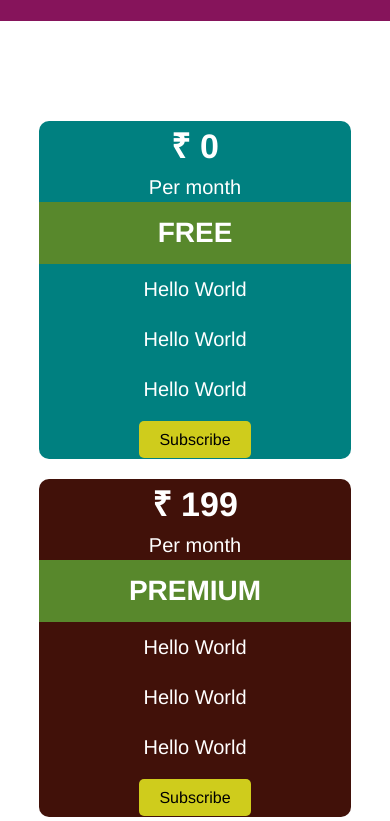
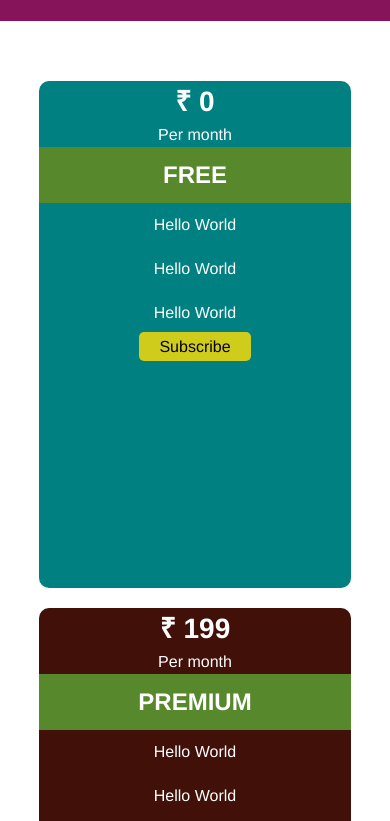
Before and after one commit to FreeWings12/product-landing-page, a plain HTML site: page index.html in a window 390 px wide. Shown: the part 5859-6680 px from the top of the page. Drawn offline with Linux system fonts and the light colour scheme.

Commit message:
Plan style mofigied for small device

```diff
--- a/style.css
+++ b/style.css
@@ -559,18 +559,16 @@ button {
   #plans {
     display: grid;
     grid-template-columns: 80%;
-    /* grid-template-rows: repeat(3, 100vh); */
-
-    margin-top: 10rem;
+    margin-top: 6rem;
     justify-content: center;
     gap: 2rem;
     margin-bottom: 5rem;
   }
   .plan-card {
-    height: 40vh;
     border-radius: 10px;
     text-align: center;
     align-items: center;
+    height: 60vh;
   }
   .free {
     background-color: teal;
@@ -583,7 +581,7 @@ button {
   .premium {
     background-color: rgb(65, 17, 9);
     color: #fff;
-    /* height: 4vh; */
+    /* height: inherit; */
     position: relative;
     top: 0rem;
   }
@@ -591,31 +589,31 @@ button {
     padding-top: 0rem;
   }
   .plan-price {
-    font-size: 3.4rem;
+    font-size: 2.8rem;
   }
   .plan-period {
-    font-size: 2rem;
+    font-size: 1.6rem;
   }
   .plan-name {
     background-color: rgb(88, 136, 44);
-    font-size: 2.8rem;
+    font-size: 2.4rem;
     text-transform: uppercase;
     padding: 1rem 0;
   }
   .features li {
-    font-size: 2rem;
+    font-size: 1.6rem;
     padding: 1rem 0;
   }
   .subscribe {
     font-size: 1.6rem;
     background-color: rgb(207, 204, 28);
-    padding: 1rem 2rem;
+    padding: 0.6rem 2rem;
     font-size: 200;
     border-radius: 5px;
     cursor: pointer;
     color: #000;
     position: relative;
-    bottom: -14px;
+    bottom: 0px;
   }
   .subscribe:hover {
     background-color: rgb(236, 234, 87);
```
